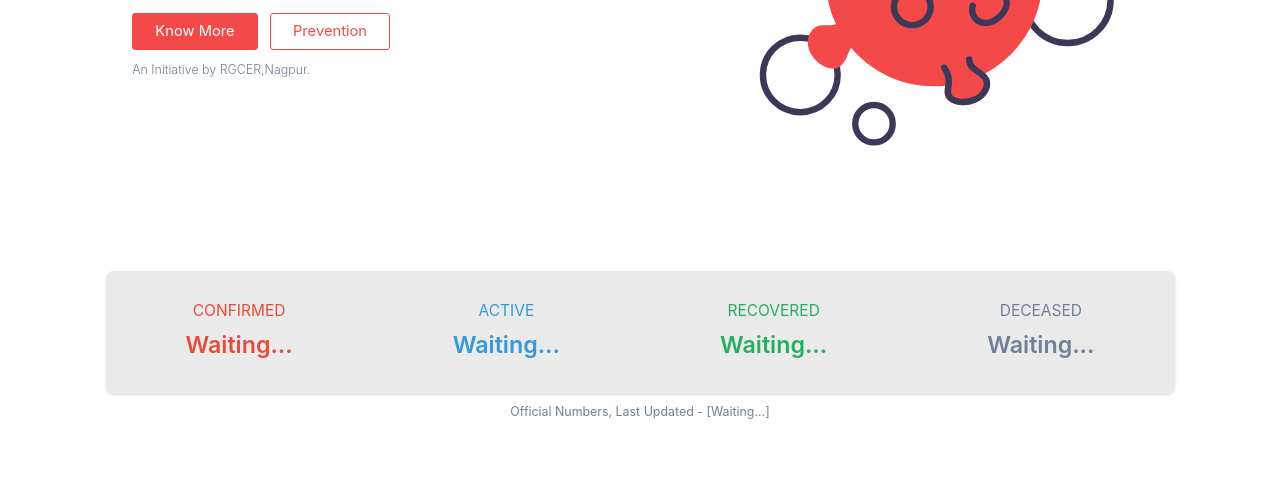
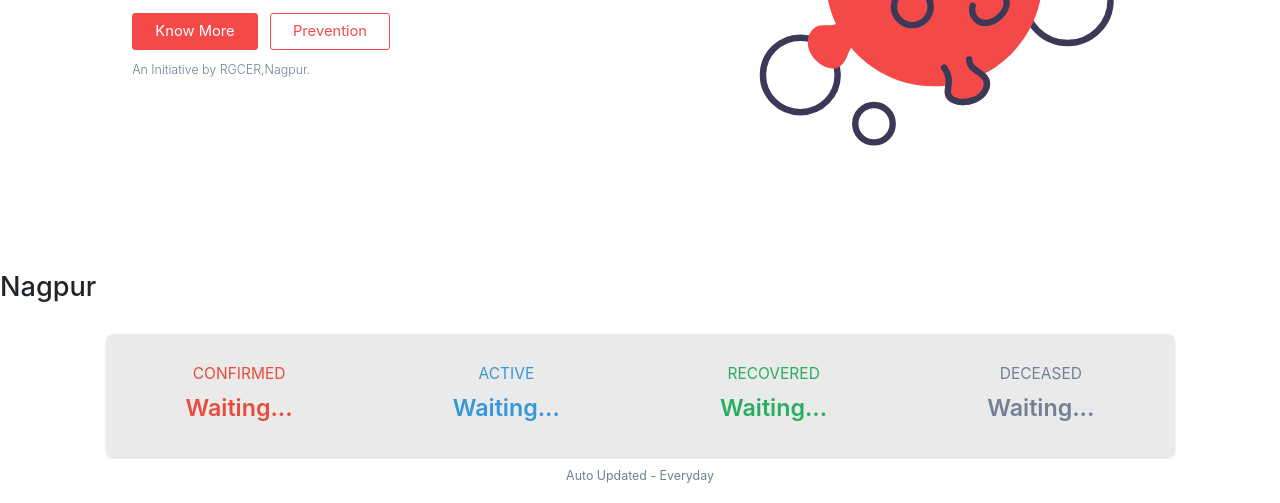
Before and after one commit to rushiranpise/covid-19, a plain HTML site: page index.html in a window 1280 px wide. Shown: the part 436-939 px from the top of the page. Drawn offline with nearby package versions, Linux system fonts and the light colour scheme; no server answers.

Commit message:
Update index.html

```diff
--- a/index.html
+++ b/index.html
@@ -71,6 +71,7 @@
   </section>
 
   <section class="stats" id="data">
+	  	  <h3>Nagpur</h3><br>
     <div class="stats__inner wrapper">
       <div class="stats__bar">
         <div class="stat__item confirmed">
@@ -94,9 +95,9 @@
         </div>
       </div>
       <h5 class="updated__at">
-        Official Numbers, Last Updated -
-        <span class="last__updated">
-          [Waiting...]
+        Auto Updated -
+        <span class="last__updatedz">
+          Everyday
         </span>
       </h5>
     </div>
```
